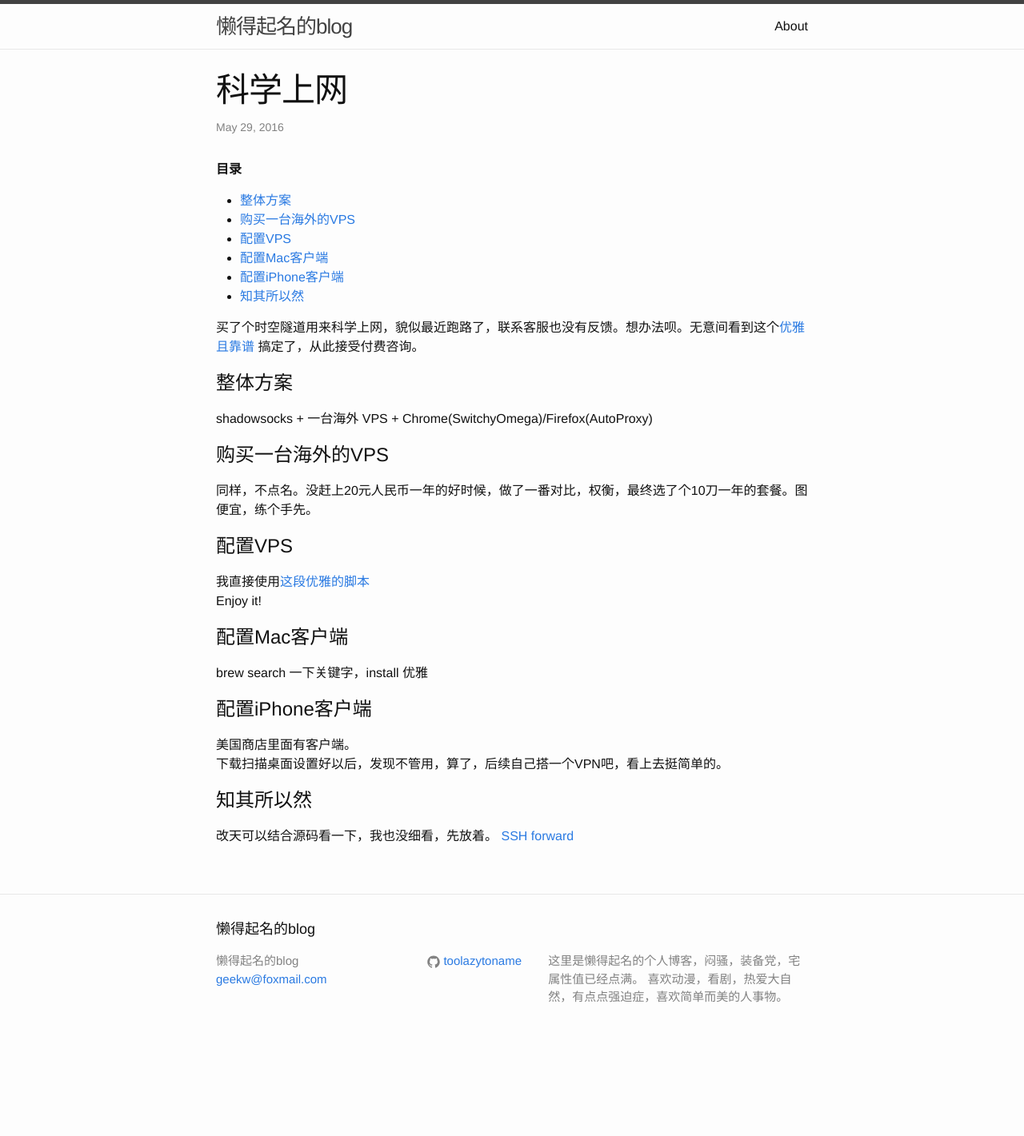
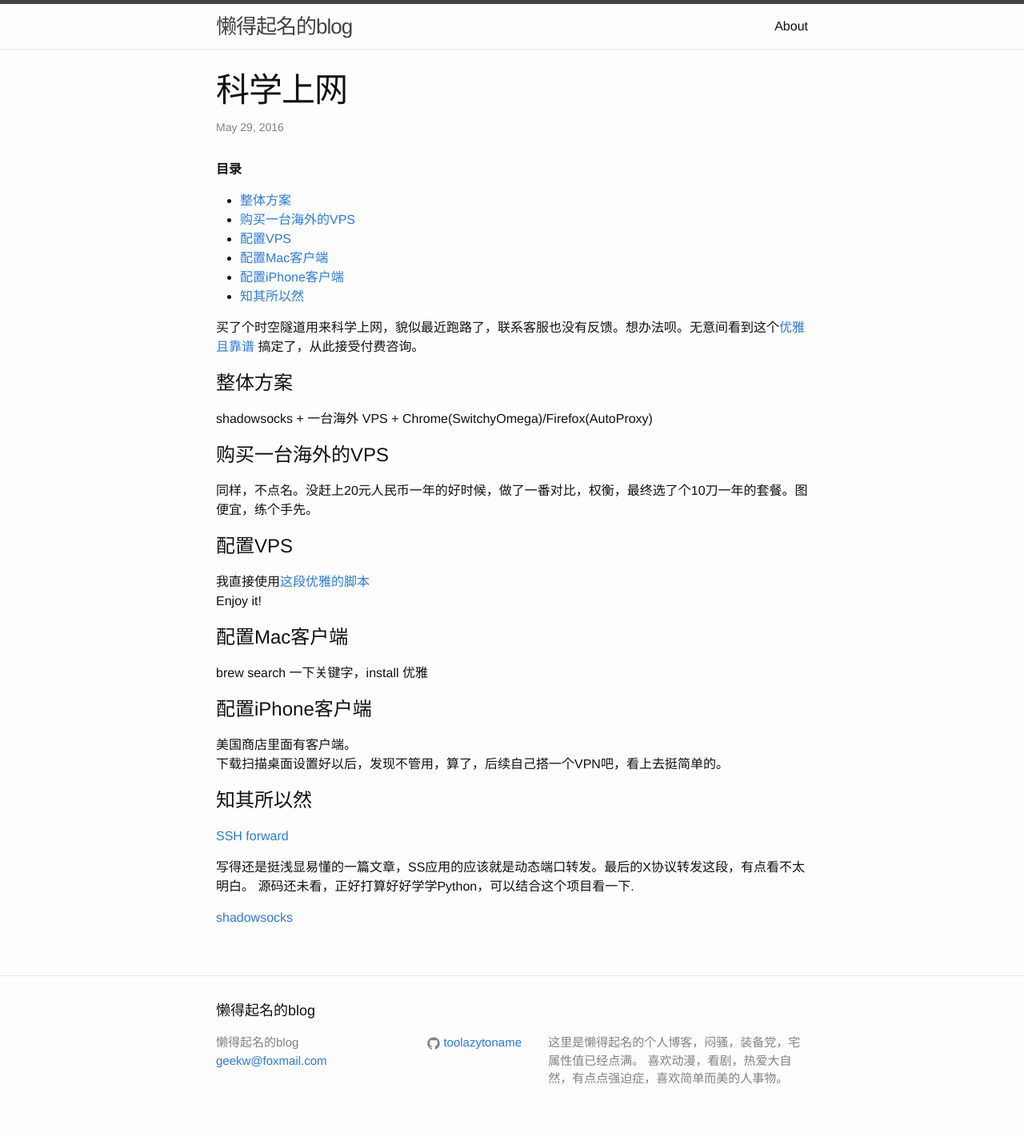
Before and after one commit to toolazytoname/toolazytoname.github.io, a Jekyll site: the page built from _posts/2016-05-29-wall.markdown, in a window 1280 px wide. Shown: the whole page at 80% size. Built offline with Jekyll 4.4.1, drawn with Linux system fonts in a browser that asks for light colours; before the commit the page ends 1319 px from its top, so only the background shows below that.

Commit message:
edit wall.markdown

```diff
--- a/_posts/2016-05-29-wall.markdown
+++ b/_posts/2016-05-29-wall.markdown
@@ -45,5 +45,11 @@
 
 <a name="underTheHood"></a>知其所以然
 ===
-改天可以结合源码看一下，我也没细看，先放着。
+
 [SSH forward](http://www.ibm.com/developerworks/cn/linux/l-cn-sshforward/index.html)
+
+写得还是挺浅显易懂的一篇文章，SS应用的应该就是动态端口转发。最后的X协议转发这段，有点看不太明白。
+源码还未看，正好打算好好学学Python，可以结合这个项目看一下.
+
+
+[shadowsocks](https://github.com/shadowsocks/shadowsocks/tree/master)
```
